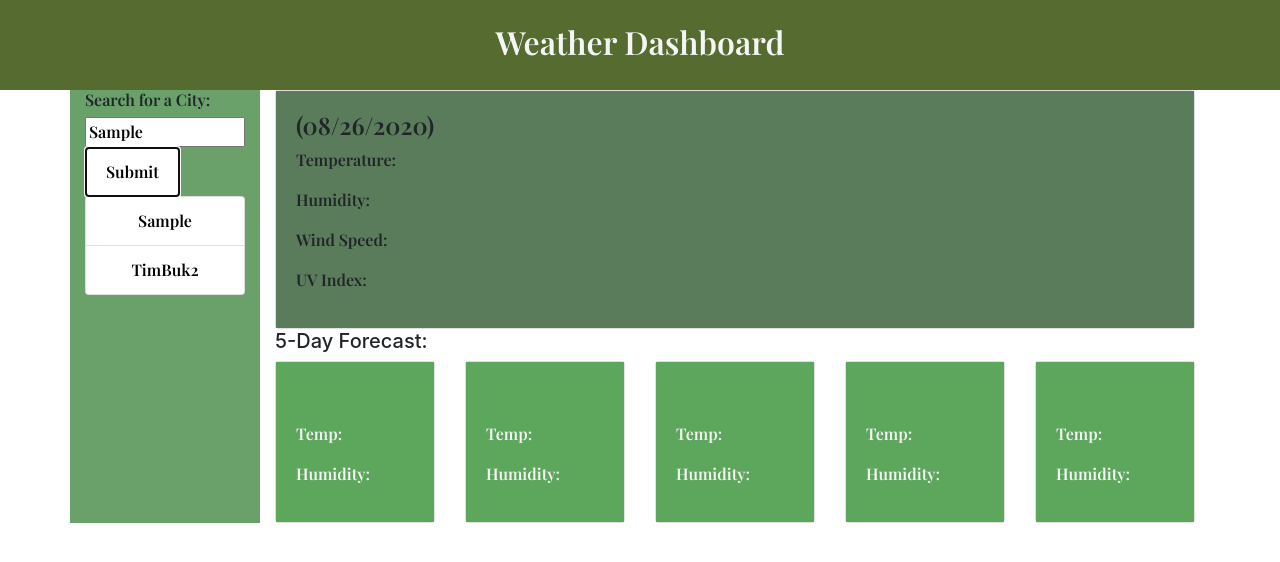
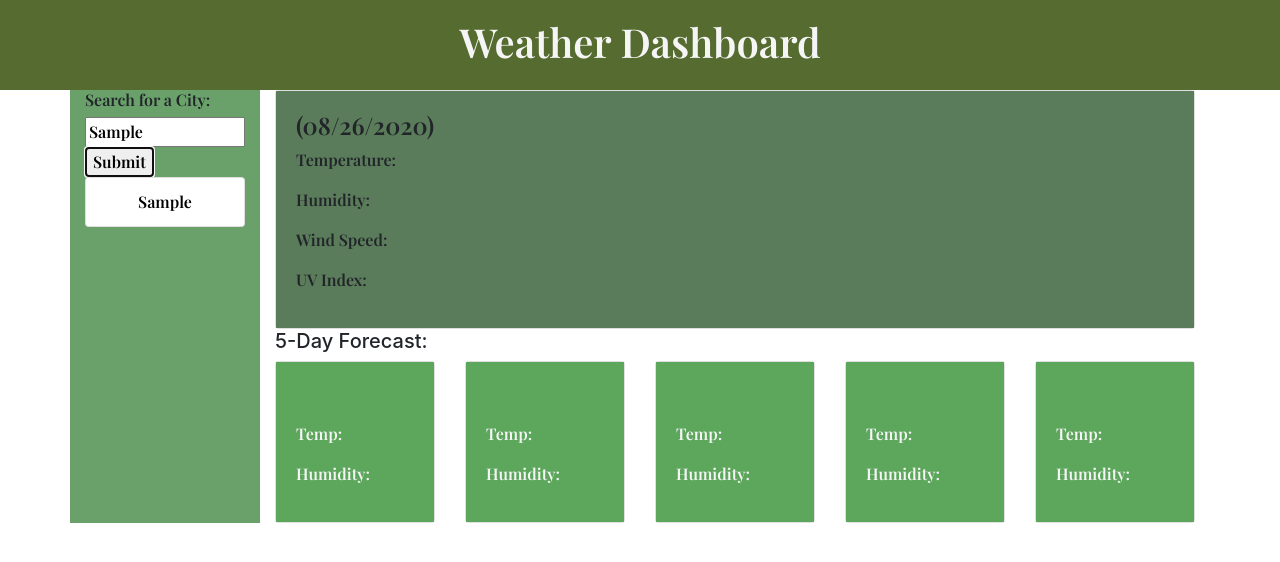
Before and after one commit to jasandper/Weather-App, a plain HTML site: page index.html in a window 1280 px wide. Both pictures are taken after typing "Sample" into the empty fields and a click on the button "Submit". Drawn offline with nearby package versions, Linux system fonts and the light colour scheme; no server answers; a web font is replaced by a local one.

Commit message:
add function to search history cities

```diff
--- a/index.html
+++ b/index.html
@@ -14,7 +14,10 @@
 </head>
 <body>
 
-    <nav>Weather Dashboard</nav>
+    <nav>
+        <h1 >Weather Dashboard</h1>
+
+    </nav>
 
     <div class="container">
         <div class="row">
@@ -28,7 +31,7 @@
 
               <div class="card searchHistory" style="width: 10rem;">
                   <ul class="list-group list-group-flush searchList">
-                      <button class="list-group-item">TimBuk2</button>
+
                   </ul>
               </div>
 
--- a/script.js
+++ b/script.js
@@ -94,15 +94,23 @@ var cityLon;
         cityName = $("#city").val();
 
         getData(cityName);
+        var btn = $("<button>");
+        btn.text(cityName);
+        btn.addClass("list-group-item city-btn");
+        btn.attr("data-city", cityName);
+        $(".searchList").prepend(btn);
 
-        $(".searchList").prepend("<button>"+cityName+"</button>")
-        $("button").addClass("list-group-item "+cityName);
+        //$(".searchList").prepend("<button>"+cityName+"</button>")
+        //$("button").addClass("list-group-item city-btn");
+
 
         localStorage.setItem(cityName, cityName);
 
     })
 
-    // $("."+cityName).on("click", function () {
-
-    //     getData(cityName);
-    // })
+    $(document).on("click",".city-btn", function (e) {
+        e.preventDefault();
+        var city = $(this).attr("data-city");
+        // console.log("City Name: "+city);
+        getData(city);
+    })
--- a/style.css
+++ b/style.css
@@ -1,3 +1,9 @@
+#searchBtn {
+    text-align: left;
+}
+
+
+
 nav {
     text-align: center;
     background-color: darkolivegreen;
@@ -53,7 +59,3 @@ h5{
 
 
 }
-
-.Austin {
-    color: hotpink;
-}
```
